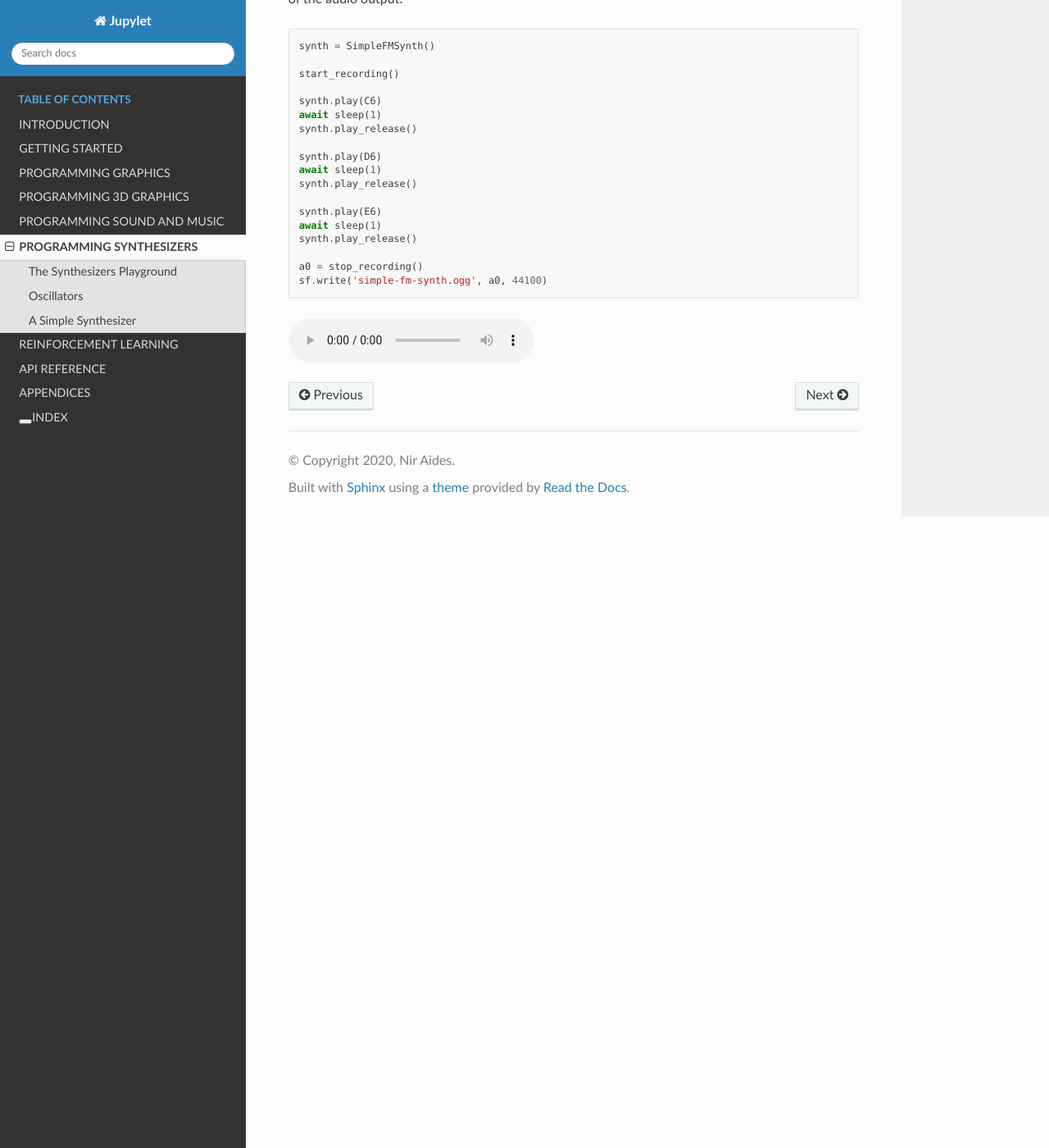
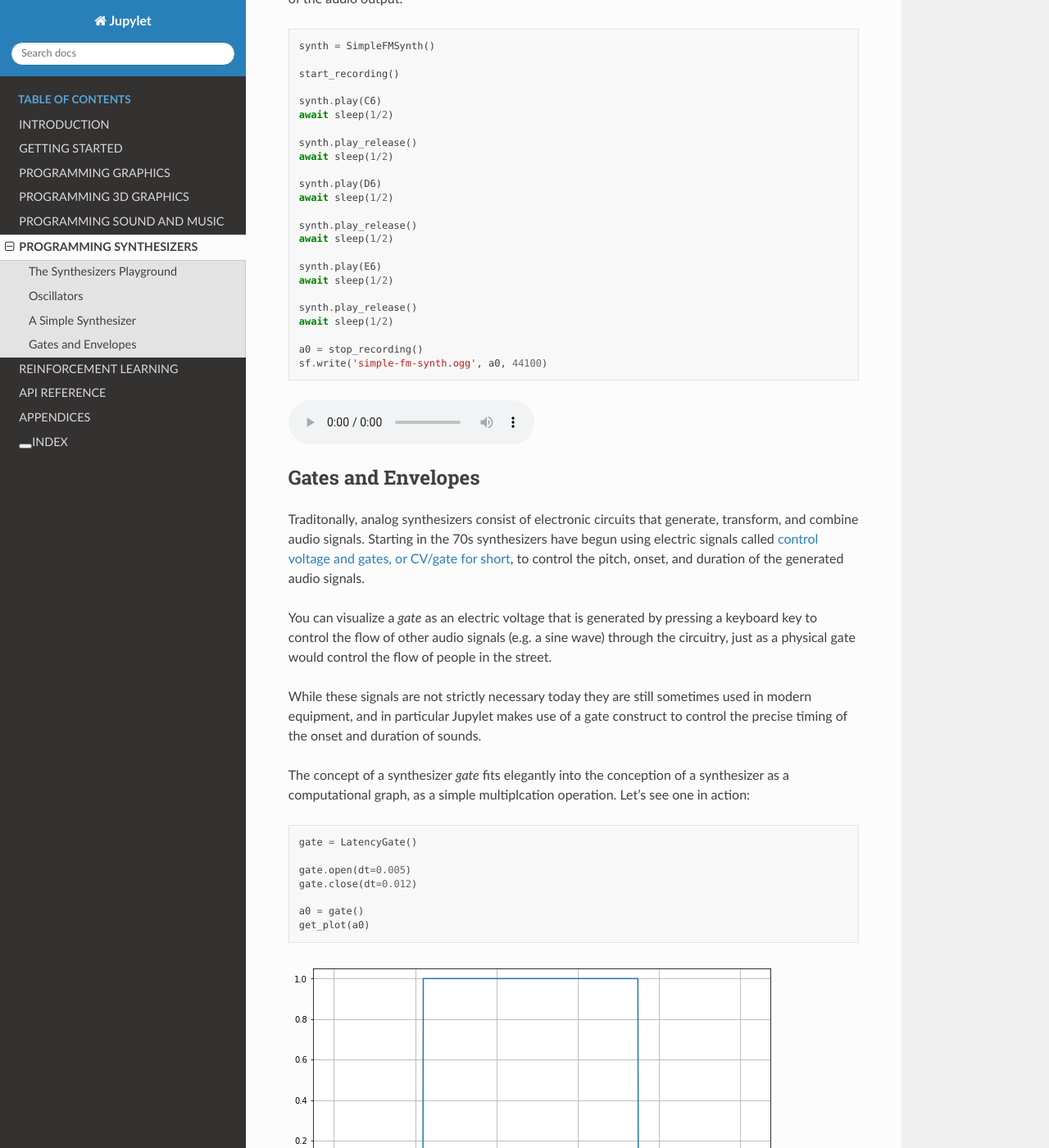
Before and after one commit to nir/jupylet, a Sphinx documentation site: the page built from docs/programmers_reference_guide/synthesis.rst, in a window 1280 px wide and 1400 px high, scrolled down 3371 px. Shown: the whole window at 82% size. Built offline with Sphinx 7.4.7 and the Read the Docs theme 2.0.0, drawn with Linux system fonts in a browser that asks for light colours; some of the changed text lies outside the part shown.

Commit message:
docs + small fix

```diff
--- a/docs/programmers_reference_guide/synthesis.rst
+++ b/docs/programmers_reference_guide/synthesis.rst
@@ -153,16 +153,22 @@
     start_recording()
 
     synth.play(C6)
-    await sleep(1)
+    await sleep(1/2)
+
     synth.play_release()
+    await sleep(1/2)
 
     synth.play(D6)
-    await sleep(1)
+    await sleep(1/2)
+
     synth.play_release()
+    await sleep(1/2)
 
     synth.play(E6)
-    await sleep(1)
+    await sleep(1/2)
+
     synth.play_release()
+    await sleep(1/2)
 
     a0 = stop_recording()
     sf.write('simple-fm-synth.ogg', a0, 44100)
@@ -175,3 +181,100 @@
    </audio>
    <br>
    <br>
+
+
+Gates and Envelopes
+-------------------
+
+Traditonally, analog synthesizers consist of electronic circuits that generate,
+transform, and combine audio signals. Starting in the 70s synthesizers have
+begun using electric signals called
+`control voltage and gates, or CV/gate for short <https://en.wikipedia.org/wiki/CV/gate>`_,
+to control the pitch, onset, and duration of the generated audio signals.
+
+You can visualize a `gate` as an electric voltage that is generated by pressing
+a keyboard key to control the flow of other audio signals (e.g. a sine wave)
+through the circuitry, just as a physical gate would control the flow of people
+in the street.
+
+While these signals are not strictly necessary today they are still sometimes
+used in modern equipment, and in particular Jupylet makes use of a gate
+construct to control the precise timing of the onset and duration of sounds.
+
+The concept of a synthesizer `gate` fits elegantly into the conception of
+a synthesizer as a computational graph, as a simple multiplcation operation.
+Let's see one in action:
+
+.. code-block:: python
+
+    gate = LatencyGate()
+
+    gate.open(dt=0.005)
+    gate.close(dt=0.012)
+
+    a0 = gate()
+    get_plot(a0)
+
+.. image:: ../images/gate.png
+
+The ``GatedSound`` class uses a ``LatencyGate`` to implement precise onset
+and duration of notes. Let's see how to use it to improve our simple
+synthesizer:
+
+.. code-block:: python
+
+    class SimpleFMSynth2(GatedSound):
+
+        def __init__(self):
+
+            super().__init__()
+
+            self.osc0 = Oscillator('sine', 10)
+            self.osc1 = Oscillator('sine')
+
+        def forward(self):
+
+            g0 = self.gate()
+
+            a0 = self.osc0() * 12
+            a1 = self.osc1(a0, freq=self.freq)
+
+            return a1 * g0
+
+And now we can simplify the code that generates our three little notes to:
+
+.. code-block:: python
+
+    synth = SimpleFMSynth2()
+
+    synth.play(C6, 1/2)
+    await sleep(1)
+
+    synth.play(D6, 1/2)
+    await sleep(1)
+
+    synth.play(E6, 1/2)
+    await sleep(1)
+
+And if we use it in a live loop, notes will be played with precise timing:
+
+.. code-block:: python
+
+    @app.sonic_live_loop
+    async def loop0():
+
+        use(SimpleFMSynth2())
+
+        play(C6, 1/2)
+        await sleep(1)
+
+        play(D6, 1/2)
+        await sleep(1)
+
+        play(E6, 1/2)
+        await sleep(1)
+
+Remember you can stop the live loop above anytime with ``app.stop(loop0)``.
+
+And now that we've entered through the `gate` of sound synthesis, it's
+finally time for the `evnvelope`.
```
Also changed, not shown: docs/images/gate.png (added), 2 other files.
